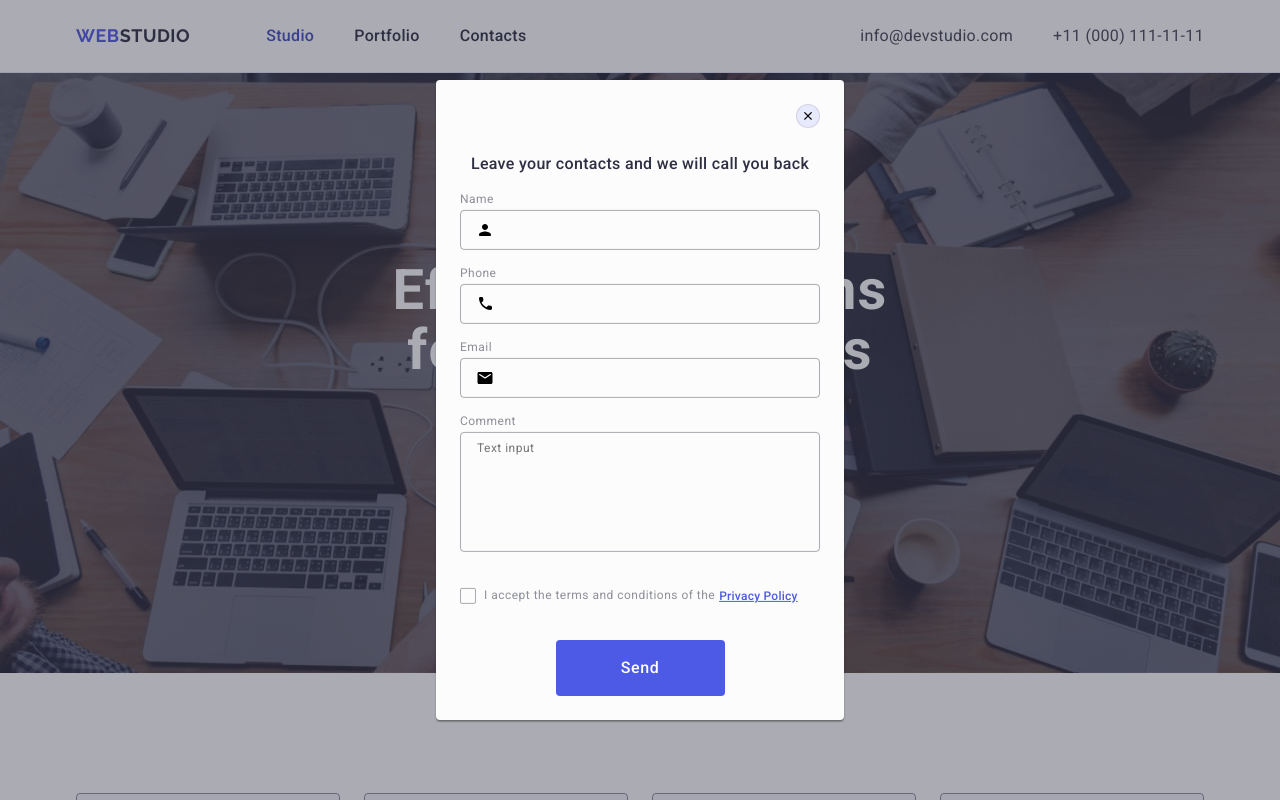
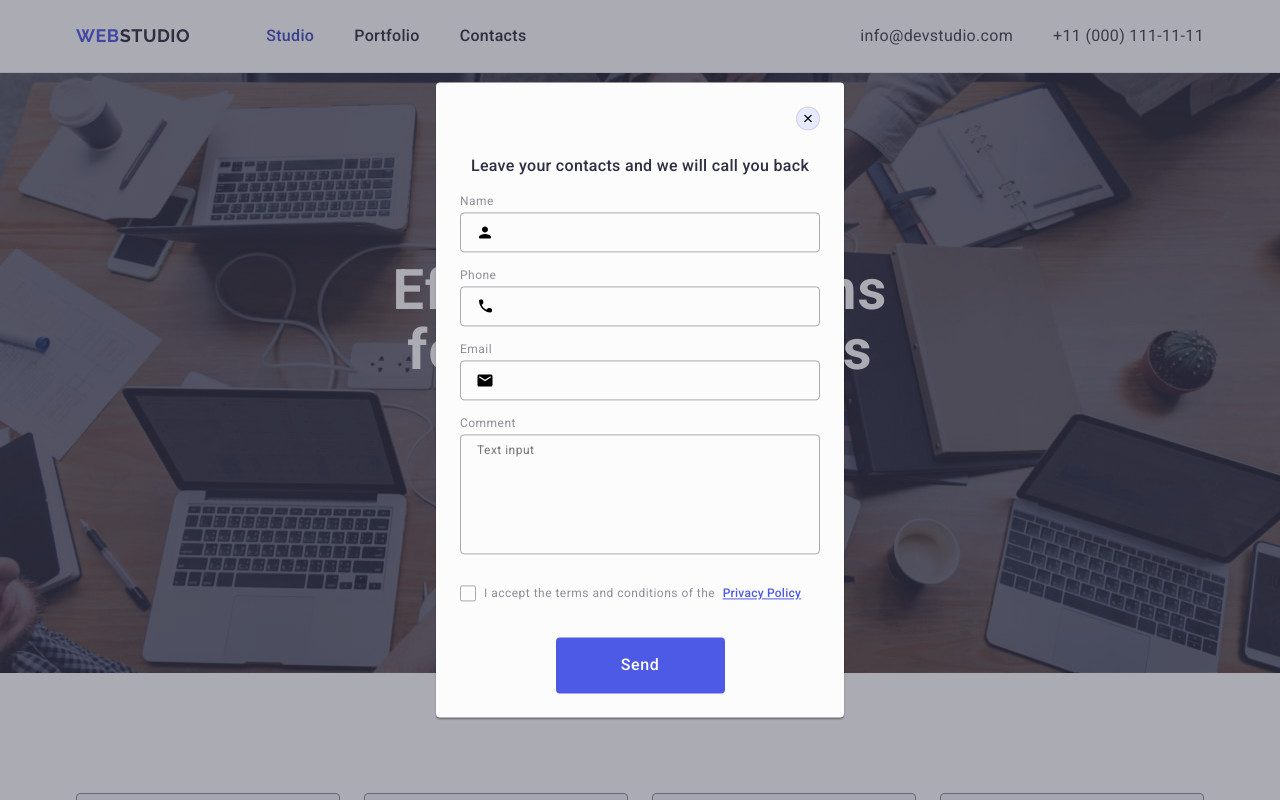
Before and after one commit to jackavryashnik/goit-markup-hw-05, a website: page index.html in a window 1280 px wide. Shown: the top 800 px of the page. Drawn offline with nearby package versions, Linux system fonts and the light colour scheme.

Commit message:
Update style.css

```diff
--- a/css/style.css
+++ b/css/style.css
@@ -733,11 +733,11 @@ textarea {
   width: 167px;
 }
 
-.checkbox-container {
+/* .checkbox-container {
   display: inline-flex;
   flex-direction: row;
   justify-content: center;
-}
+} */
 
 .privacy-container {
   margin: 0 0 24px;
@@ -768,13 +768,13 @@ textarea {
 }
 
 .fake-checkbox {
+  display: inline-flex;
   width: 16px;
   height: 16px;
   border: 1px solid rgba(46, 47, 66, 0.4);
   border-radius: 2px;
   transition: background-color 250ms cubic-bezier(0.4, 0, 0.2, 1),
     border 250ms cubic-bezier(0.4, 0, 0.2, 1), fill 250ms cubic-bezier(0.4, 0, 0.2, 1);
-  display: inline-flex;
   align-items: center;
   justify-content: center;
   fill: transparent;
```
